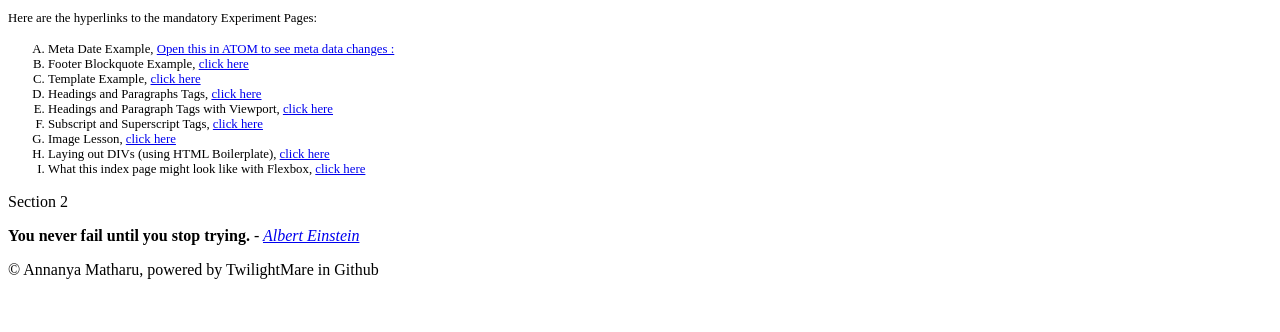
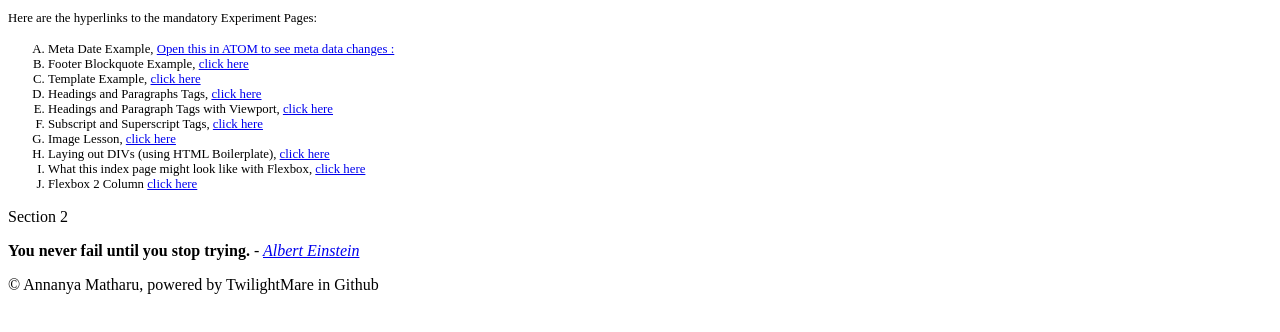
Before and after one commit to TwilightMare/HellowWorld2-github.io, a plain HTML site: page index.html in a window 1280 px wide. Shown: the part 324-656 px from the top of the page. Drawn offline with Linux system fonts and the light colour scheme.

Commit message:
Update index.html

```diff
--- a/index.html
+++ b/index.html
@@ -36,6 +36,8 @@
           <li style="font-size:1vw"> Image Lesson, <a href="childPages/Image Lesson.html" target="_blank"> click here </a>
           <li style="font-size:1vw"> Laying out DIVs (using HTML Boilerplate), <a href="childPages/Laying out DIVs (using HTML Boilerplate).html" target="_blank"> click here </a>
           <li style="font-size:1vw"> What this index page might look like with Flexbox, <a href="childPages/What this index page might look like with Flexbox.html" target="_blank"> click here </a>
+          <li style="font-size:1vw"> Flexbox 2 Column <a href="childPages/FlexboxTwo Column.html" target="_blank"> click here </a>
+
         </ol>
       </article>
     </section>
```
